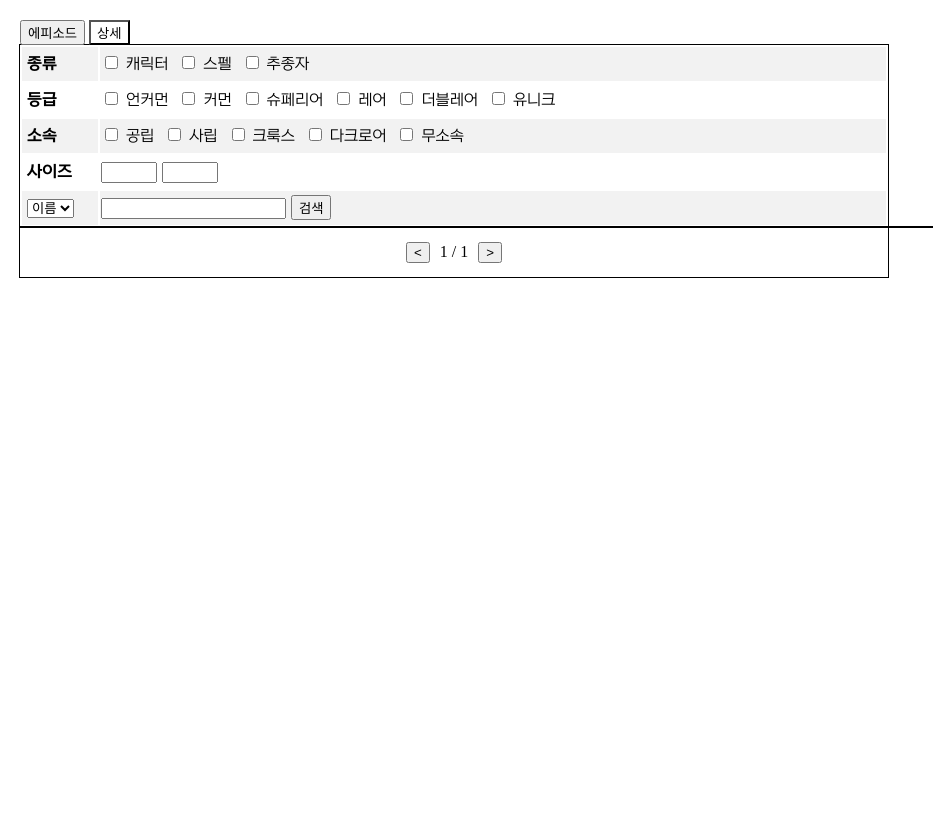
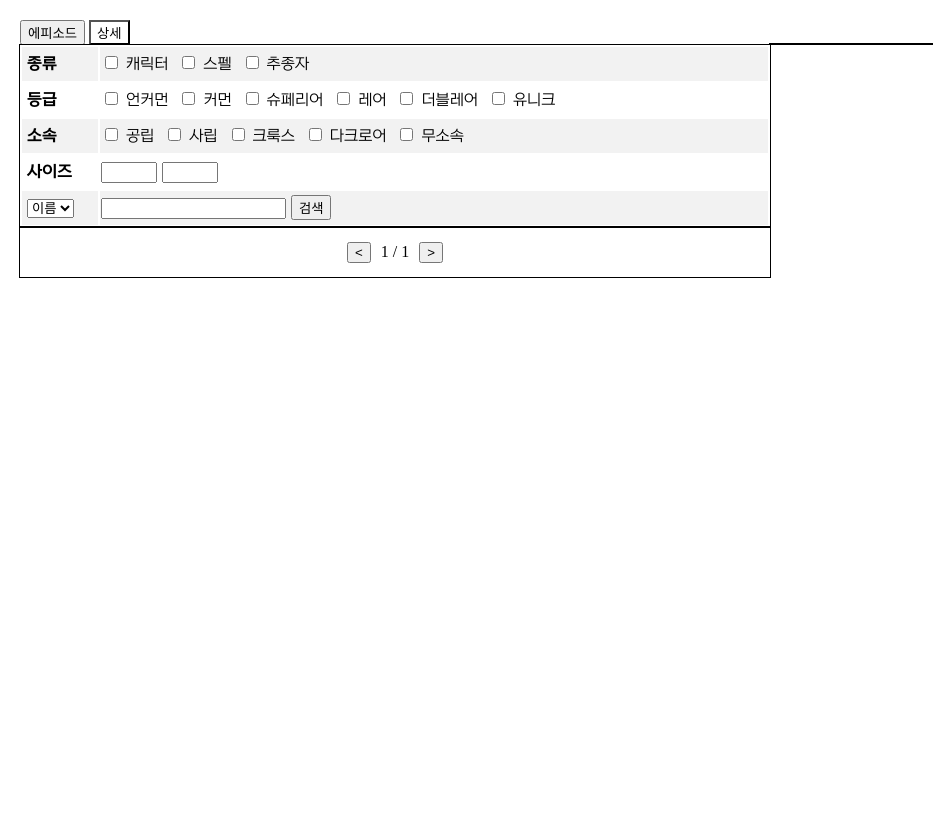
Before and after one commit to ryj0902/kanadb, a Django app: page /card/ in a window 1280 px wide. Shown: the top 819 px of the page, without its empty margins (0-933 px from the left). Run offline with Django 4.2, Linux system fonts and the light colour scheme; data that the repository does not hold is empty.

Commit message:
* change dbupdater file to directly read UTF-8 BOM format file * change page layout to static size

```diff
--- a/static/card/style.css
+++ b/static/card/style.css
@@ -17,105 +17,96 @@ body {
     margin: 20px;
     padding: 0;
     height: 100vh;
-    /* display: flex; */
-    justify-content: center;
-    align-items: center;
+    display: flex;
+    flex-direction: row;
+    /* justify-content: center;
+    align-items: center; */
 }
 
 .active {
     background-color: white;
 }
 
+.left {
+    width: 750px;
+}
+
 .search-filter {
-    width: 70%;
-    float: left;
     outline: solid 1px black; /* temporary */
     display: none;
 }
-
 .search-filter-title {
     font-family: 'title';
 }
-
 .search-filter-contents {
     font-family: 'contents';
     font-size: 15px;
 }
-
 .search-filter table {
     width: 100%
 }
-
 .search-filter table tbody tr {
     line-height: 2rem;
 }
-
  .search-filter-title{
     padding-left: 5px;
     width: 70px;
 }
-
 .search-filter table tr:nth-child(odd) {
     background-color: #f2f2f2;
 }
-
 .checkbox-inline div {
     display: inline-block;
     margin-right: 10px;
 }
 
 .search-result {
-    width: 70%;
-    float: left;
+    min-width: 750px;
     outline: solid 1px black;
 }
-
 .image-grid {
     display: grid;
-    grid-template-columns: repeat(auto-fill, minmax(120px, 1fr));
     grid-template-rows: repeat(2, 1fr);
-    /* max-width: 720px; */
+    grid-template-columns: repeat(6, 1fr);
+    /* grid-template-columns: repeat(auto-fill, minmax(120px, 1fr)); */
 }
-
 .image-grid-element {
     width: 120px;
     height: 180px;
     margin-bottom: 20px;
     position: relative;
 }
-
 .unproducible-element {
     box-shadow:0px 0px 5px 2px red inset;
 }
-
 .image-grid-page {
     width: 100%;
     display: flex;
     justify-content: center;
     align-items: center;
 }
-
 .image-grid-page p{
     margin-left: 10px;
     margin-right: 10px;
 }
 
+.right {
+    width: 375px;
+    margin-top: 24px;
+}
 .selected-card-top {
-    width: 30%;
-    resize: horizontal;
-    float: right;
+    /* resize: horizontal; */
+    /* float: right; */
     outline: solid 1px black;
-    display: flex;
-    flex-direction: column;
+    /* display: flex; */
+    /* flex-direction: column; */
 }
-
 #capture-btn {
     width: 75px;
     margin-top: 5px;
     margin-bottom: 5px;
     margin-left: 15px;
 }
-
 .selected-card-image {
     width: 24vw;
     height: 36vw;
@@ -126,11 +117,9 @@ body {
     justify-content: center;
     position: relative;
 }
-
 .unproducible-card {
     box-shadow:0px 0px 8px 4px red inset;
 }
-
 .image-card {
     position: absolute;
     top: 3%;
@@ -140,7 +129,6 @@ body {
     background-size: 100% 100%;
     background-repeat: no-repeat;
 }
-
 .image-frame {
     position: absolute;
     top: 0;
@@ -150,14 +138,12 @@ body {
     background-size: 100% 100%;
     background-repeat: no-repeat;
 }
-
 .text-stat {
     font-family: 'skill';
     font-size: 40px;
     color: white;
     text-shadow: -1px 0 black, 0 1px black, 1px 0 black, 0 -1px black;
 }
-
 .image-grid .text-stat {
     font-size: 20px;
 }
@@ -168,20 +154,17 @@ body {
     right: 18%;
     transform: translate(50%, 50%);
 }
-
 #card-atk {
     position: absolute;
     bottom: 10%;
     left: 13%;
 }
-
 #card-def {
     position: absolute;
     bottom: 5%;
     left: 50%;
     transform: translate(-50%, 0%);
 }
-
 #card-hp {
     position: absolute;
     bottom: 10%;
@@ -194,25 +177,21 @@ body {
     width: 90%;
     margin-left: 20px;
 }
-
 .top-row {
     margin-top: 10px;
     display: flex;
     /* justify-content: space-between; */
 }
-
 .right-column {
     display: flex;
     flex-direction: column;
 }
-
 .p-name {
     margin-top: 0px;
     margin-bottom: 0px;
     font-family: 'title';
     font-size: 24px;
 }
-
 .p-episode, .p-rarity {
     margin-top: 0px;
     margin-bottom: 0px;
@@ -221,14 +200,12 @@ body {
     font-size: 14px;
     white-space:nowrap;
 }
-
 .p-tag {
     margin-top: 5px;
     margin-bottom: 10px;
     font-family: 'contents';
     font-size: 15px;
 }
-
 .selected-card-skill {
     width: 90%;
     display: flex;
@@ -237,14 +214,12 @@ body {
     /* justify-content: center;
     align-items: center; */
 }
-
 .p-skill {
     margin-top: 5px;
     margin-bottom: 5px;
     /* outline: dashed 1px black; */
     font-family: 'skill';
 }
-
 .selected-card-skill p:empty {
     display:none;
 }
--- a/templates/card/index.html
+++ b/templates/card/index.html
@@ -23,6 +23,7 @@
     </script>
 </head>
 <body>
+    <div class="left">
         <button class="search-btn" id="btn-episode" onclick="openTab('episode')">에피소드</button>
         <button class="search-btn" id="btn-detail" class="passive" onclick="openTab('detail')">상세</button>
         <form method='POST' id='search-form'>
@@ -62,10 +63,13 @@
             <div class="image-grid-page">
             </div>
         </div>
+    </div>
 
+    <div class="right">
         <div class="selected-card-top">
             <button type="button" id="capture-btn" onclick="captureCard()" style="display:none;"> 캡처하기 </button>
             <div class="selected-card" id="capture-area">
+            </div>
         </div>
     </div>
 
```
Also changed, not shown: 2 other files. Lines whose indentation alone changed are shown as unchanged.
